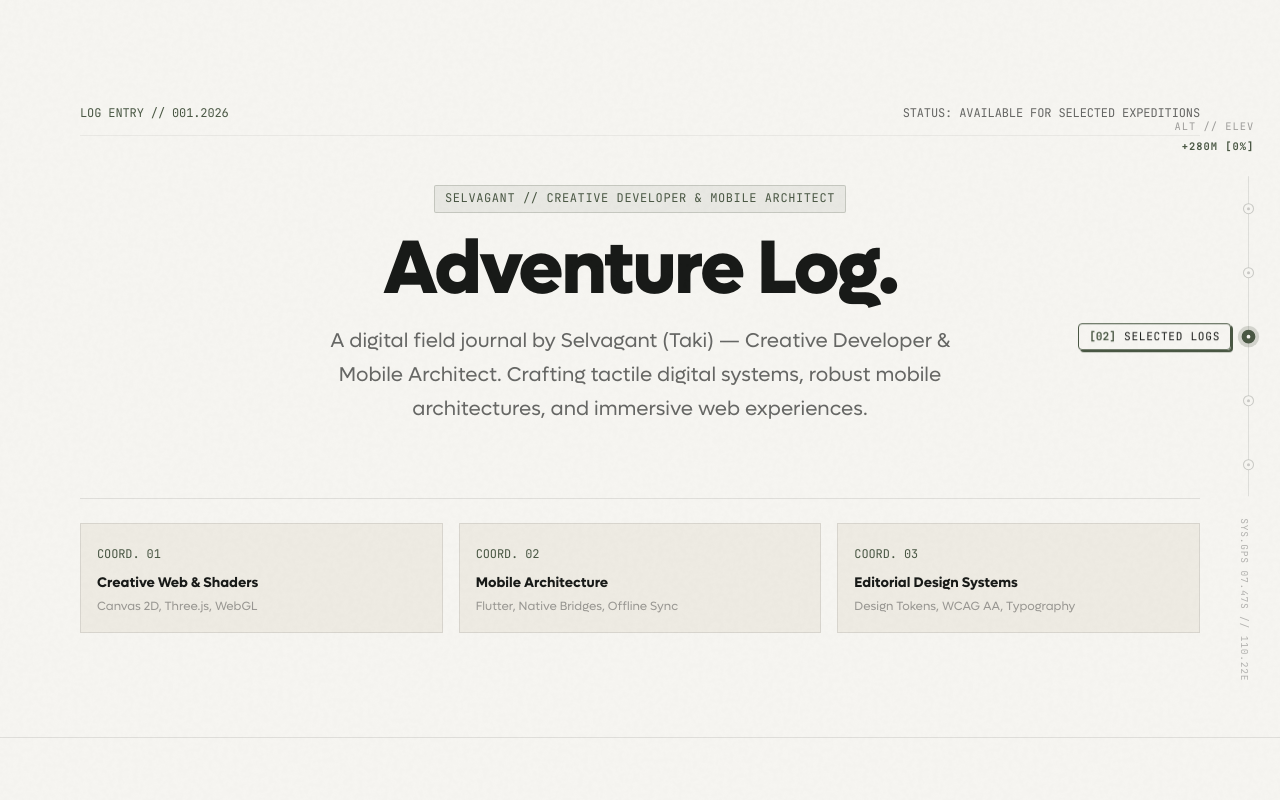
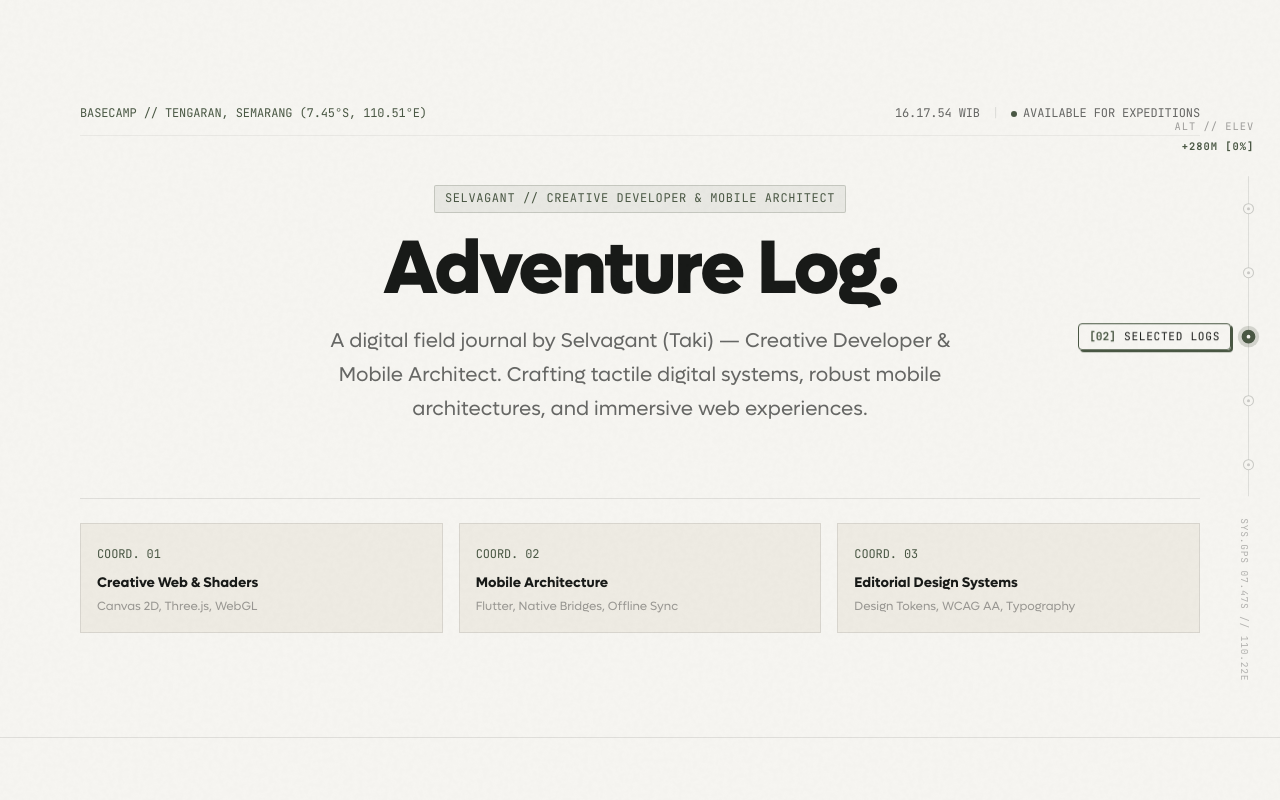
Before and after one commit to intxdv/adventure-log, a React (Vite) app: page / in a window 1280 px wide. Shown: the top 800 px of the page. Built offline with nearby package versions, Linux system fonts and the light colour scheme.

Commit message:
feat(hero): integrate live WIB clock and real telemetry coordinates into hero bar

```diff
--- a/src/components/Hero.tsx
+++ b/src/components/Hero.tsx
@@ -1,6 +1,26 @@
-import React from 'react';
+import React, { useEffect, useState } from 'react';
 
 export const Hero: React.FC = () => {
+  const [timeString, setTimeString] = useState('');
+
+  useEffect(() => {
+    const updateTime = () => {
+      const now = new Date();
+      const options: Intl.DateTimeFormatOptions = {
+        timeZone: 'Asia/Jakarta',
+        hour: '2-digit',
+        minute: '2-digit',
+        second: '2-digit',
+        hour12: false,
+      };
+      setTimeString(new Intl.DateTimeFormat('id-ID', options).format(now) + ' WIB');
+    };
+
+    updateTime();
+    const interval = setInterval(updateTime, 1000);
+    return () => clearInterval(interval);
+  }, []);
+
   return (
     <section
       id="hero"
@@ -13,22 +33,45 @@ export const Hero: React.FC = () => {
       }}
     >
       <div className="container">
-        {/* Top Field Telemetry Bar */}
+        {/* Top Field Telemetry Bar with Live WIB Clock */}
         <div
           style={{
             display: 'flex',
             justifyContent: 'space-between',
             alignItems: 'center',
+            flexWrap: 'wrap',
+            gap: 'var(--space-xs)',
             marginBottom: 'var(--space-2xl)',
             paddingBottom: 'var(--space-sm)',
             borderBottom: '1px solid var(--hairline-subtle)',
           }}
         >
           <div className="font-mono" style={{ fontSize: 'var(--text-xs)', color: 'var(--color-olive)' }}>
-            LOG ENTRY // 001.2026
+            BASECAMP // TENGARAN, SEMARANG (7.45°S, 110.51°E)
           </div>
-          <div className="font-mono" style={{ fontSize: 'var(--text-xs)', color: 'var(--color-ink-muted)' }}>
-            STATUS: AVAILABLE FOR SELECTED EXPEDITIONS
+          <div
+            className="font-mono"
+            style={{
+              fontSize: 'var(--text-xs)',
+              color: 'var(--color-ink-muted)',
+              display: 'flex',
+              alignItems: 'center',
+              gap: 'var(--space-sm)',
+            }}
+          >
+            <span>{timeString || '12:00:00 WIB'}</span>
+            <span style={{ color: 'var(--hairline-base)' }}>|</span>
+            <span style={{ display: 'inline-flex', alignItems: 'center', gap: '6px' }}>
+              <span
+                style={{
+                  width: '6px',
+                  height: '6px',
+                  borderRadius: '50%',
+                  backgroundColor: 'var(--color-olive)',
+                }}
+              />
+              AVAILABLE FOR EXPEDITIONS
+            </span>
           </div>
         </div>
 
```
